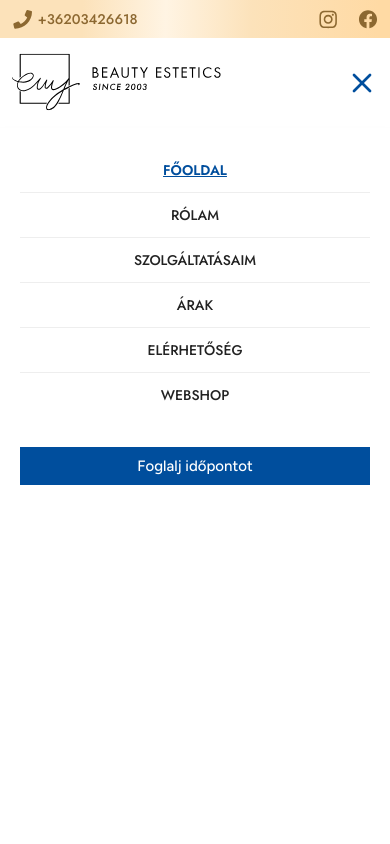
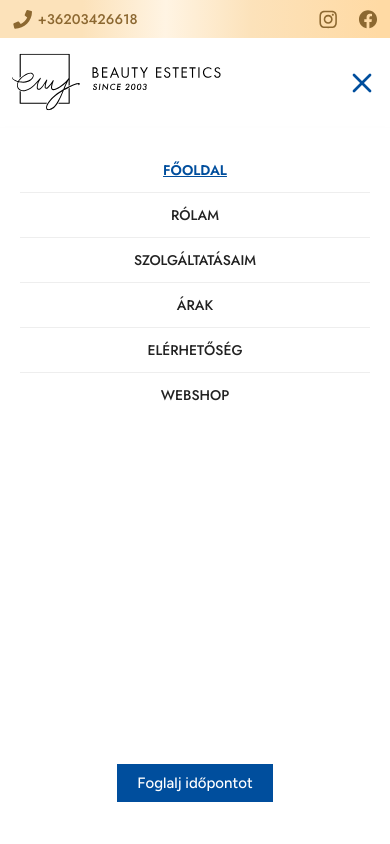
Before and after one commit to gyorgynagy1986/emyBeauty, a Next.js app: page / in a window 390 px wide. Both pictures are taken after a click on the element 362 px from the left and 83 px from the top of the page. Shown: the top 844 px of the page. Built offline with nearby package versions, Linux system fonts and the light colour scheme.

Commit message:
services

```diff
--- a/package.json
+++ b/package.json
@@ -10,6 +10,7 @@
   },
   "dependencies": {
     "aos": "^3.0.0-beta.6",
+    "framer-motion": "^12.4.7",
     "libphonenumber-js": "^1.11.19",
     "lucide-react": "^0.475.0",
     "next": "^15.1.6",
--- a/src/components/layouts/nav/Nav.jsx
+++ b/src/components/layouts/nav/Nav.jsx
@@ -12,6 +12,7 @@ import { usePathname } from "next/navigation";
 import logo from "../../../../public/assets/logos/logo.svg";
 import Button from "@/components/button/Button";
 import { Menu, X } from "lucide-react";
+import { motion, AnimatePresence } from "framer-motion";
 
 const Nav = () => {
   const path = usePathname();
@@ -19,14 +20,60 @@ const Nav = () => {
 
   const toggleMenu = () => {
     setIsMenuOpen(!isMenuOpen);
+
+    // Amikor a menü nyitva van, megakadályozzuk a body görgetését
+    if (!isMenuOpen) {
+      document.body.style.overflow = "hidden";
+    } else {
+      document.body.style.overflow = "auto";
+    }
   };
+
+  // Animációs változók a mobil menühöz
+  const mobileMenuVariants = {
+    closed: {
+      opacity: 0,
+      height: 0,
+      transition: {
+        duration: 0.2,
+        staggerChildren: 0.03,
+        staggerDirection: -1,
+        when: "afterChildren"
+      }
+    },
+    open: {
+      opacity: 1,
+      height: "calc(100dvh - 90px)", // A magasság a teljes képernyő mínusz a navContainer magassága
+      transition: {
+        duration: 0.2,
+        when: "beforeChildren",
+        staggerChildren: 0.05
+      }
+    }
+  };
+
+  const menuItemVariants = {
+    closed: {
+      opacity: 0,
+      y: -20,
+      transition: { duration: 0.15 }
+    },
+    open: {
+      opacity: 1,
+      y: 0,
+      transition: { duration: 0.15 }
+    }
+  };
+
+  // Meghatározzuk, hogy mobilnézet vagy desktop nézet van-e
+  const isMobile = typeof window !== 'undefined' && window.innerWidth <= 1100;
 
   return (
     <div>
       <Topnav />
       <div className={styles.navContainer}>
         <div>
-          <Link href='/'>
+          <Link href="/">
             <Image
               className={styles.logo}
               priority
@@ -36,32 +83,106 @@ const Nav = () => {
               alt={alt.name}
             />
           </Link>
-
         </div>
 
-        <div className={styles.hamburgerMenu} onClick={toggleMenu}>
+        <motion.div
+          className={styles.hamburgerMenu}
+          onClick={toggleMenu}
+          whileTap={{ scale: 0.9 }}
+        >
+          <AnimatePresence mode="wait">
             {isMenuOpen ? (
+              <motion.div
+                key="close"
+                initial={{ opacity: 0, rotate: -90 }}
+                animate={{ opacity: 1, rotate: 0 }}
+                exit={{ opacity: 0, rotate: 90 }}
+                transition={{ duration: 0.15 }}
+              >
                 <X size={32} color="#004e9d" />
+              </motion.div>
             ) : (
+              <motion.div
+                key="menu"
+                initial={{ opacity: 0, rotate: 90 }}
+                animate={{ opacity: 1, rotate: 0 }}
+                exit={{ opacity: 0, rotate: -90 }}
+                transition={{ duration: 0.15 }}
+              >
                 <Menu size={32} color="#004e9d" />
+              </motion.div>
             )}
-        </div>
+          </AnimatePresence>
+        </motion.div>
 
-        <div className={`${styles.rightContainer} ${isMenuOpen ? styles.mobileMenuOpen : ''}`}>
+        {/* Egységes menükonténer, amely responsively változik */}
+        <div
+          className={`${styles.rightContainer} ${isMenuOpen ? styles.mobileMenuOpen : ''}`}
+        >
+          {/* Desktop menü - csak desktop nézetnél látható */}
+          <div className={styles.desktopNav}>
             <ul className={styles.ul}>
               {links.map((linkItem) => (
                 <li key={linkItem.id}>
                   <Link
                     href={linkItem.href}
                     className={path === linkItem.href ? styles.active : undefined}
-                  onClick={() => setIsMenuOpen(false)}
                   >
                     {linkItem.name}
                   </Link>
                 </li>
               ))}
             </ul>
-          <Button onClick={() => setIsMenuOpen(false)} />
+            <Button />
+          </div>
+
+          {/* Mobil menü - csak mobil nézetnél látható és akkor animálódik */}
+          <AnimatePresence>
+            {isMenuOpen && (
+              <motion.div
+                className={styles.mobileNavContent}
+                initial="closed"
+                animate="open"
+                exit="closed"
+                variants={mobileMenuVariants}
+                style={{
+                  display: "flex",
+                  flexDirection: "column",
+                  height: "100%"
+                }}
+              >
+                <motion.ul className={styles.ul}>
+                  {links.map((linkItem) => (
+                    <motion.li
+                      key={linkItem.id}
+                      variants={menuItemVariants}
+                      whileHover={{ backgroundColor: "#f5f5f5" }}
+                    >
+                      <Link
+                        href={linkItem.href}
+                        className={path === linkItem.href ? styles.active : undefined}
+                        onClick={() => {
+                          setIsMenuOpen(false);
+                          document.body.style.overflow = "auto";
+                        }}
+                      >
+                        {linkItem.name}
+                      </Link>
+                    </motion.li>
+                  ))}
+                </motion.ul>
+                <motion.div
+                  variants={menuItemVariants}
+                  whileTap={{ scale: 0.95 }}
+                >
+                  <Button onClick={() => {
+                    setIsMenuOpen(false);
+                    document.body.style.overflow = "auto";
+                  }} />
+                </motion.div>
+              </motion.div>
+            )}
+          </AnimatePresence>
         </div>
       </div>
     </div>
--- a/src/components/layouts/nav/Nav.module.css
+++ b/src/components/layouts/nav/Nav.module.css
@@ -1,3 +1,9 @@
+@media screen and (max-width: 600px) {
+  .socialText {
+    display: none;
+  }
+}/* A meglévő CSS-t megtartom és kiegészítem a Framer Motion animációkhoz szükséges elemekkel */
+
 /* TOPNAV*/
 .container {
   height: 3.8rem;
@@ -13,6 +19,10 @@
   justify-content: flex-end;
   align-items: center;
   padding: var(--pGlobal);
+  position: fixed;
+  top: 0;
+  left: 0;
+  z-index: 1001; /* Magasabb z-index, hogy a Nav felett legyen */
 }
 
 .containerItems {
@@ -37,8 +47,6 @@
   gap: 0.6rem;
 }
 
-
-
 .socialHelper {
   display: flex;
   gap: 3rem;
@@ -46,14 +54,11 @@
   align-items: center;
 }
 
-
-
 @media screen and (max-width: 600px) {
   .socialHelper {
     gap: 2rem;
   }
 }
-
 
 .contatctContainer img {
   width: 1.5rem;
@@ -67,7 +72,6 @@
   }
 }
 
-
 /* NAV*/
 .navContainer {
   width: 100%;
@@ -77,7 +81,10 @@
   display: flex;
   align-items: center;
   justify-content: space-between;
-  position: relative;
+  position: fixed;
+  top: 3.8rem; /* TopNav magassága */
+  left: 0;
+  z-index: 1000;
 }
 
 @media screen and (max-width: 1160px) {
@@ -107,6 +114,13 @@
   padding-top: 2rem;
 }
 
+/* Desktop navigáció */
+.desktopNav {
+  display: flex;
+  align-items: center;
+  gap: 3rem;
+}
+
 @media screen and (max-width: 1160px) {
   .rightContainer {
     padding-top: 0rem;
@@ -116,40 +130,72 @@
 @media screen and (max-width: 1100px) {
   .rightContainer {
     display: none;
-    position: absolute;
-    top: 90px;
+    position: fixed;
+    top: calc(3.8rem + 90px); /* TopNav + NavContainer magassága mobilnézetben */
     left: 0;
     width: 100%;
     background-color: white;
-    height: 100dvh;
+    height: calc(100dvh - 3.8rem - 90px); /* Teljes magasság - TopNav - NavContainer */
     flex-direction: column;
     padding: 2rem;
     box-shadow: 0 4px 6px rgba(0, 0, 0, 0.1);
     z-index: 1000;
+    overflow: hidden; /* Animációhoz szükséges */
   }
 
   .navContainer {
-    height:90px;
-
+    height: 90px;
   }
 
   .mobileMenuOpen {
     display: flex;
   }
 
-  .ul {
+  /* Desktop navigáció elrejtése mobilnézetben */
+  .desktopNav {
+    display: none;
+  }
+
+  /* Mobil navigáció tartalom konténer */
+  .mobileNavContent {
+    width: 100%;
+    display: flex;
+    flex-direction: column;
+    align-items: center;
+    gap: 2rem;
+    height: 100%;
+    position: relative; /* Biztosítja, hogy a gomb pozicionálható legyen */
+  }
+
+  .mobileNavContent .ul {
     flex-direction: column;
     width: 100%;
     align-items: center;
+    overflow-y: auto; /* Csak a lista legyen görgethető, ha túl hosszú */
+    flex: 1; /* Kitölti a rendelkezésre álló teret */
+    max-height: calc(100% - 80px); /* Több helyet hagyunk a gombnak */
+    padding-bottom: 10px; /* Extra padding a lista alján */
   }
 
-  .ul li {
+  .buttonContainer {
+    position: sticky;
+    bottom: 10px;
+    width: 100%;
+    display: flex;
+    justify-content: center;
+    background-color: white;
+    padding: 10px 0;
+    z-index: 2;
+    box-shadow: 0 -4px 10px -8px rgba(0, 0, 0, 0.1);
+  }
+
+  .mobileNavContent .ul li {
     width: 100%;
     text-align: center;
     border-bottom: 1px solid #eee;
   }
 
-  .ul li:last-child {
+  .mobileNavContent .ul li:last-child {
     border-bottom: none;
   }
 }
@@ -181,11 +227,13 @@
   border: none;
 }
 
+/* Mainhez szükséges tartalék hely a fixed navigációnak */
+body {
+  padding-top: calc(3.8rem + 120px); /* TopNav + NavContainer magassága */
+}
 
-
-
-@media screen and (max-width: 600px) {
-  .socialText {
-    display: none;
+@media screen and (max-width: 1100px) {
+  body {
+    padding-top: calc(3.8rem + 90px); /* TopNav + NavContainer magassága mobilnézetben */
   }
 }
--- a/src/components/serviceList/innovativ/header/innovativHeader.jsx
+++ b/src/components/serviceList/innovativ/header/innovativHeader.jsx
@@ -6,7 +6,7 @@ import { alt } from "@/data/alt";
 import icon from "../../../../../public/assets/icon/right.svg";
 import styles from "./../serviceList.module.css";
 
-const innovativHeader = () => {
+const InovativHeader = ({ activePage }) => {
   return (
     <div className={styles.topBar}>
       <div className={styles.items}>
@@ -34,11 +34,11 @@ const innovativHeader = () => {
           src={icon}
         />
         <Link className={styles.active} href="/szolgaltatasok">
-          GENO-LED ALACSONY INTENZITÁSÚ LED FÉNY
+          {activePage}
         </Link>
       </div>
     </div>
   );
 };
 
-export default innovativHeader;
+export default InovativHeader;
```
Also changed, not shown: src/components/serviceList/innovativ/GenoLed.jsx (+5 -5 lines), src/components/serviceList/innovativ/GenosysSnowcell.jsx (+10 -12 lines), src/components/serviceList/innovativ/MikrodermabrazioGyemantfejes.jsx (+3 -32 lines), src/components/serviceList/innovativ/OneNeedProMikrotus.jsx (+3 -32 lines), src/components/serviceList/innovativ/SqtBioMikrotusKezeles.jsx (+3 -32 lines), src/components/serviceList/innovativ/TuNelkuliMezo.jsx (+80 -58 lines), 1 other file (tests, documents, lock files or other folders). Lines whose indentation alone changed are shown as unchanged.
